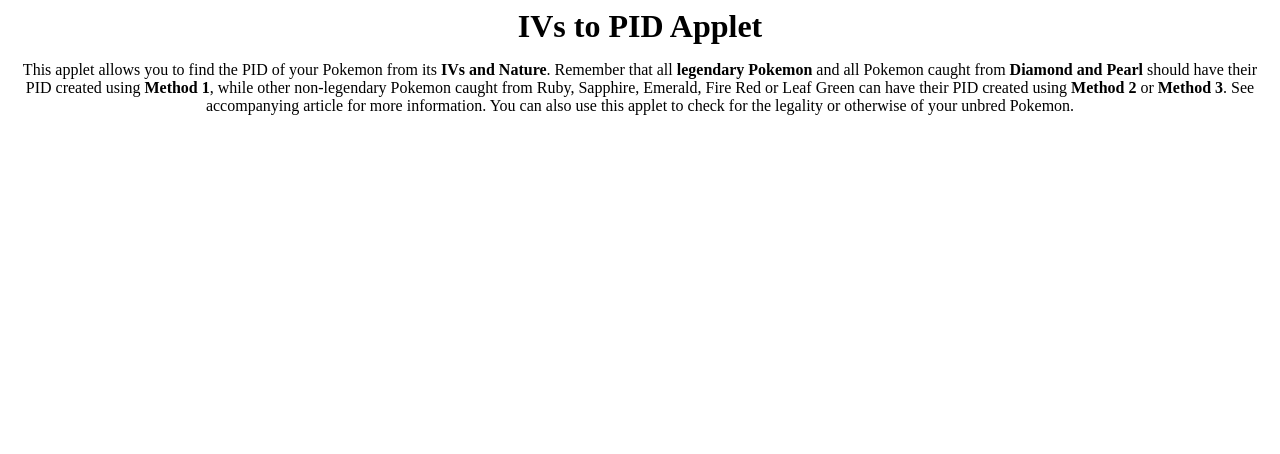
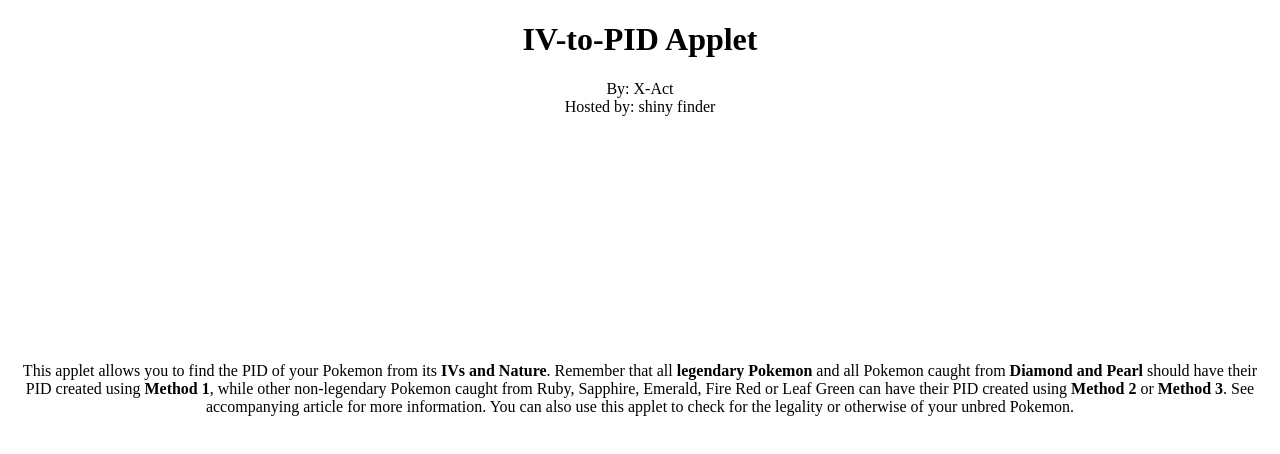
Before and after one commit to shinyfinder/IVtoPID, a plain HTML site: page index.html in a window 1280 px wide. Drawn offline with Linux system fonts and the light colour scheme.

Commit message:
updated html

```diff
--- a/index.html
+++ b/index.html
@@ -1,8 +1,16 @@
+<!DOCTYPE html>
 <html>
-<p align="center"><b><font size="6">IVs to PID Applet</font></b></p>
-<p align="center">
-<applet code="IVtoPID.class" width=780 height=210>
-</applet>
+<head>
+<title>IV-to-PID Applet</title>
+</head>
+<body>
+
+<h1 style="text-align:center;">IV-to-PID Applet</h1>
+<p style="text-align:center; font-size:4;">By: X-Act<br>Hosted by: shiny finder</p>
+
+<p style="text-align:center;">
+<object codetype="application/java" classid="java:IVtoPID.class" archive="IVtoPIDjar.jar" width=780 height=210></object>
+
 </p>
 <p align="center">This applet allows you to find the PID of your Pokemon from
 its <b>IVs and Nature</b>. Remember that all <b>legendary Pokemon</b> and all
@@ -12,4 +20,5 @@ Emerald, Fire Red or Leaf Green can have their PID created using <b>Method 2</b>
 or <b>Method 3</b>. See accompanying article for more information. You can also
 use this applet to check for the legality or otherwise of your unbred Pokemon.</p>
 
+</body>
 </html>
```
Also changed, not shown: 1 other file.
